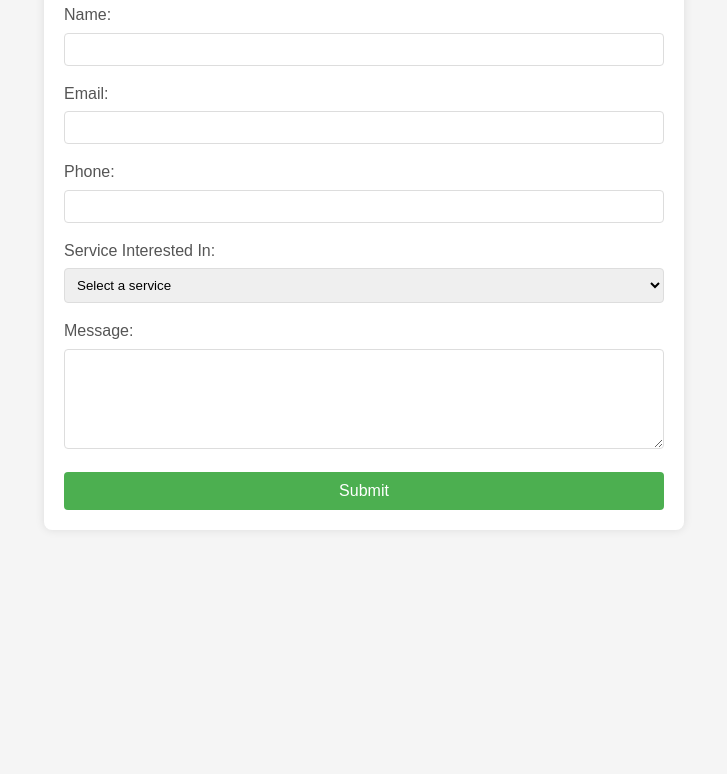
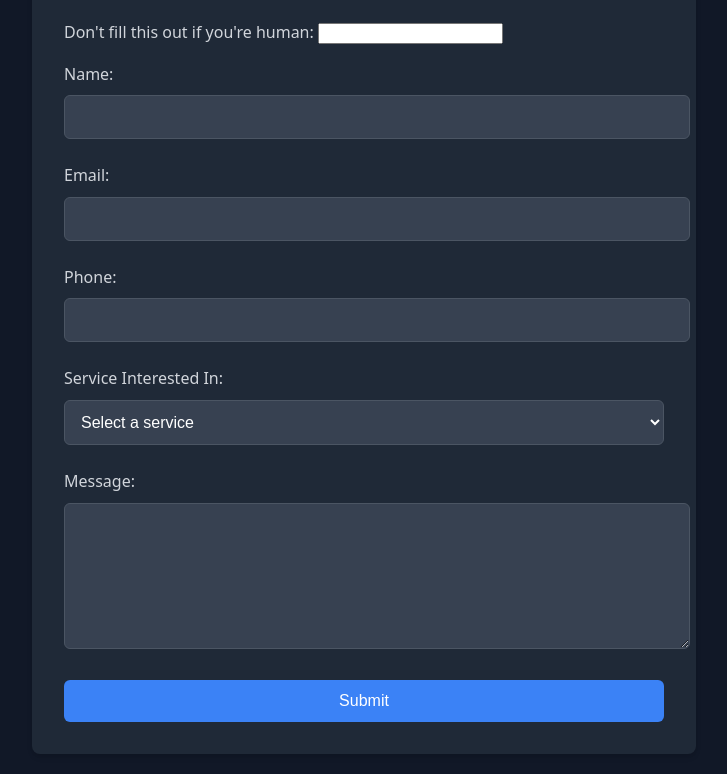
Before and after one commit to GANESH257/cbsneltifyform, a plain HTML site: page index.html in a window 1280 px wide. Shown: the part 132-906 px from the top of the page, without its empty margins (276-1003 px from the left). Before the commit the page ends 800 px from the top, so only its background shows below. Drawn offline with Linux system fonts and the light colour scheme.

Commit message:
Update index.html

```diff
--- a/index.html
+++ b/index.html
@@ -6,31 +6,36 @@
     <title>Contact Form - Chesterfield Bariatric Surgery</title>
     <style>
         body {
-            font-family: Arial, sans-serif;
+            font-family: system-ui, -apple-system, "Segoe UI", Roboto, "Helvetica Neue", Arial, sans-serif;
             line-height: 1.6;
             margin: 0;
             padding: 20px;
-            background-color: #f5f5f5;
+            background-color: #111827; /* bg-gray-900 */
+            color: #ffffff;
         }
         .container {
             max-width: 600px;
             margin: 0 auto;
-            background: white;
-            padding: 20px;
-            border-radius: 8px;
-            box-shadow: 0 0 10px rgba(0,0,0,0.1);
+            background: #1f2937; /* slightly lighter than bg-gray-900 */
+            padding: 2rem;
+            border-radius: 0.5rem;
+            box-shadow: 0 4px 6px -1px rgba(0, 0, 0, 0.1), 0 2px 4px -1px rgba(0, 0, 0, 0.06);
         }
         h1 {
-            color: #333;
+            color: #ffffff;
             text-align: center;
+            font-size: 1.875rem;
+            font-weight: 600;
+            margin-bottom: 2rem;
         }
         .form-group {
-            margin-bottom: 15px;
+            margin-bottom: 1.5rem;
         }
         label {
             display: block;
-            margin-bottom: 5px;
-            color: #555;
+            margin-bottom: 0.5rem;
+            color: #d1d5db; /* text-gray-300 */
+            font-weight: 500;
         }
         input[type="text"],
         input[type="email"],
@@ -38,34 +43,71 @@
         select,
         textarea {
             width: 100%;
-            padding: 8px;
-            border: 1px solid #ddd;
-            border-radius: 4px;
-            box-sizing: border-box;
+            padding: 0.75rem;
+            background-color: #374151;
+            border: 1px solid #4b5563;
+            border-radius: 0.375rem;
+            color: #ffffff;
+            font-size: 1rem;
+            transition: border-color 0.2s;
+        }
+        input[type="text"]:focus,
+        input[type="email"]:focus,
+        input[type="tel"]:focus,
+        select:focus,
+        textarea:focus {
+            outline: none;
+            border-color: #3b82f6;
+            box-shadow: 0 0 0 3px rgba(59, 130, 246, 0.1);
         }
         textarea {
-            height: 100px;
+            height: 120px;
             resize: vertical;
         }
         button {
-            background-color: #4CAF50;
+            background-color: #3b82f6; /* blue-500 */
             color: white;
-            padding: 10px 15px;
+            padding: 0.75rem 1.5rem;
             border: none;
-            border-radius: 4px;
+            border-radius: 0.375rem;
             cursor: pointer;
             width: 100%;
-            font-size: 16px;
+            font-size: 1rem;
+            font-weight: 500;
+            transition: background-color 0.2s;
         }
         button:hover {
-            background-color: #45a049;
+            background-color: #2563eb; /* blue-600 */
+        }
+        .success-message {
+            display: none;
+            padding: 1rem;
+            background-color: #10b981;
+            color: white;
+            border-radius: 0.375rem;
+            margin-top: 1rem;
+            text-align: center;
+        }
+        .error-message {
+            display: none;
+            padding: 1rem;
+            background-color: #ef4444;
+            color: white;
+            border-radius: 0.375rem;
+            margin-top: 1rem;
+            text-align: center;
         }
     </style>
 </head>
 <body>
     <div class="container">
         <h1>Contact Us</h1>
-        <form name="contact" method="POST" data-netlify="true">
+        <form name="contact" method="POST" data-netlify="true" netlify-honeypot="bot-field">
+            <input type="hidden" name="form-name" value="contact" />
+            <p class="hidden">
+                <label>Don't fill this out if you're human: <input name="bot-field" /></label>
+            </p>
+
             <div class="form-group">
                 <label for="name">Name:</label>
                 <input type="text" id="name" name="name" required>
```
